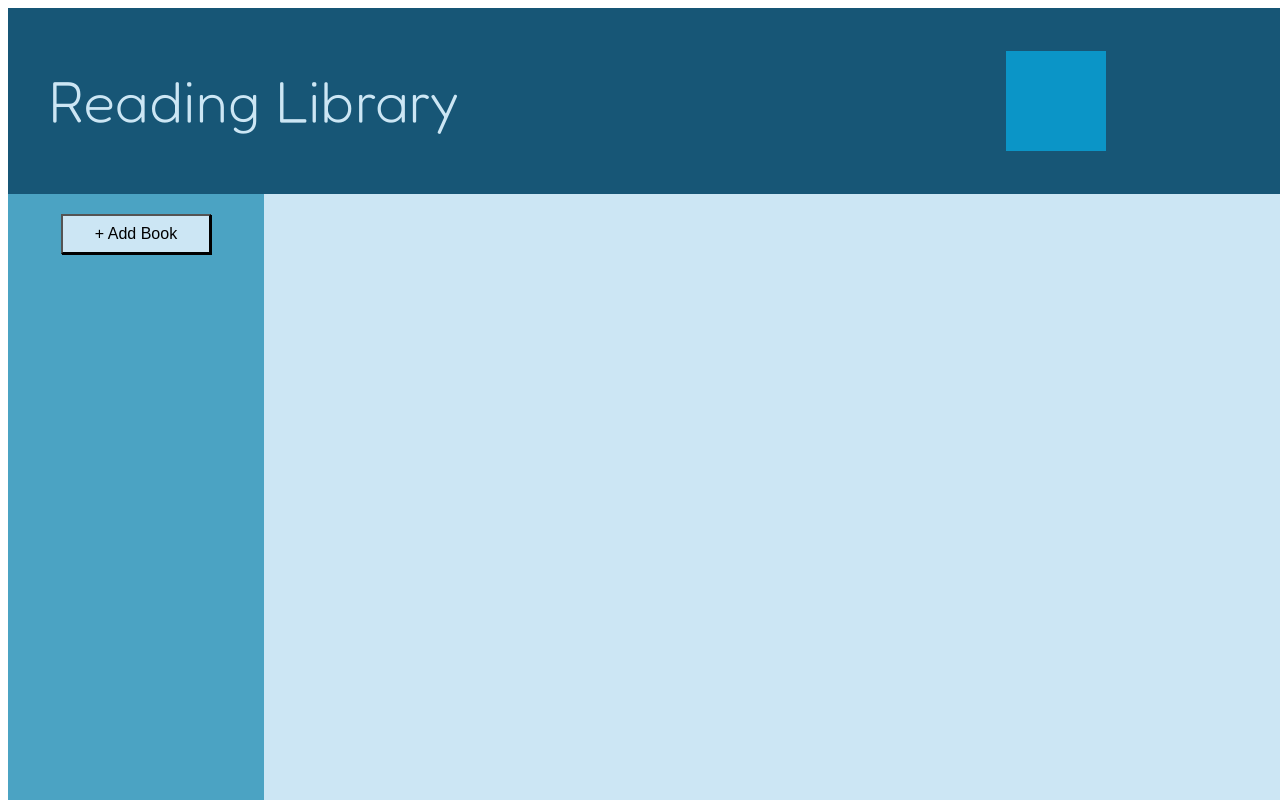
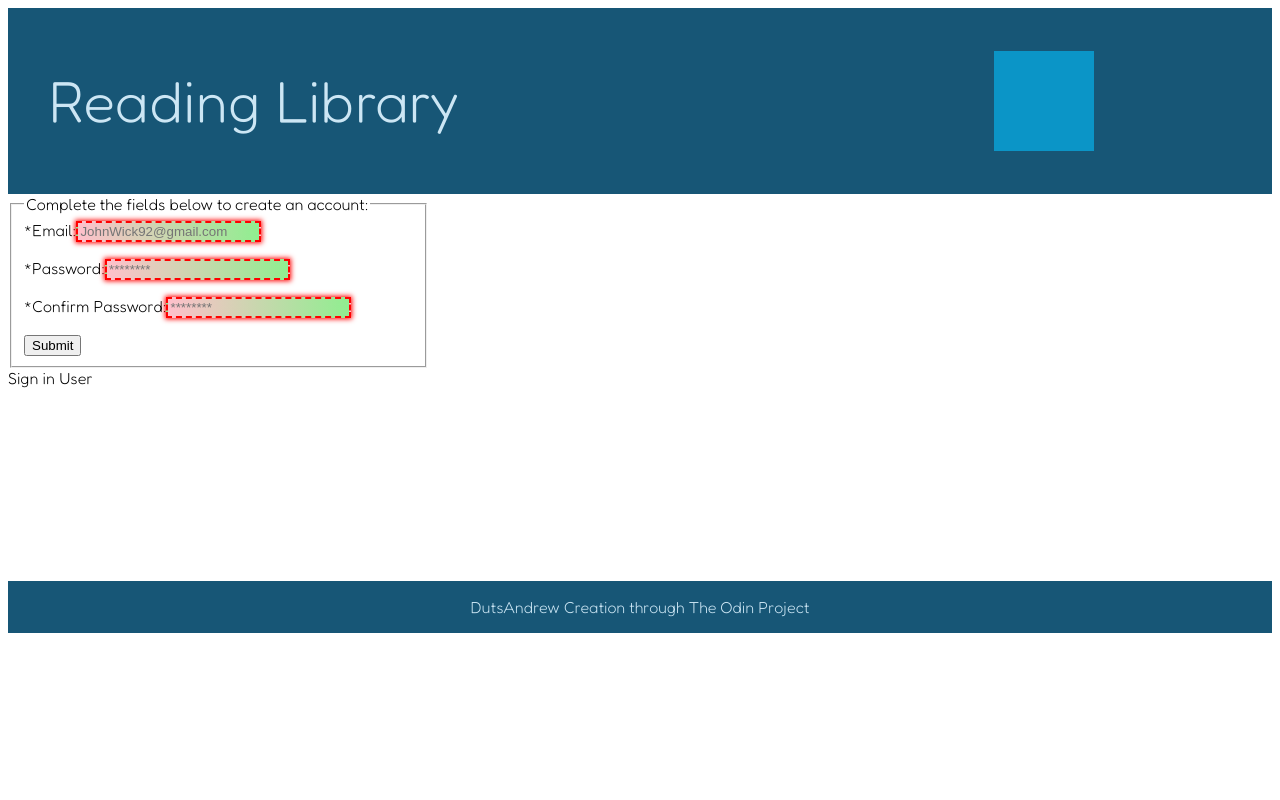
Before and after one commit to DutsAndrew/library-app, a React (Create React App) app: page / in a window 1280 px wide. Shown: the top 800 px of the page. Built offline with nearby package versions, Linux system fonts and the light colour scheme; no server answers; the database is empty; grey boxes are pictures that could not be loaded.

Commit message:
added form for user creation with firebase

```diff
--- a/package.json
+++ b/package.json
@@ -10,6 +10,7 @@
     "@types/node": "^16.11.66",
     "@types/react": "^18.0.21",
     "@types/react-dom": "^18.0.6",
+    "firebase": "^9.13.0",
     "react": "^18.2.0",
     "react-dom": "^18.2.0",
     "react-scripts": "5.0.1",
--- a/public/index.html
+++ b/public/index.html
@@ -9,7 +9,6 @@
       name="description"
       content="Web site created using create-react-app"
     />
-    <link rel="apple-touch-icon" href="%PUBLIC_URL%/logo192.png" />
     <!--
       manifest.json provides metadata used when your web app is installed on a
       user's mobile device or desktop. See https://developers.google.com/web/fundamentals/web-app-manifest/
--- a/src/App.tsx
+++ b/src/App.tsx
@@ -4,10 +4,50 @@ import Header from './components/Header';
 import Sidebar from './components/Sidebar';
 import Page from './components/Page';
 import Footer from './components/Footer';
+import AccountAuthentication from './components/AccountAuthentication';
 import './style/App.css';
 import './style/FormValidation.css';
+import { initializeApp } from 'firebase/app';
+import { getFirestore, collection, getDocs } from 'firebase/firestore';
+import { getAuth, createUserWithEmailAndPassword } from 'firebase/auth';
 
-const App = () => {
+const App = (): JSX.Element | null => {
+
+  // Initialize Firebase Authentication and get a reference to the service
+  const firebaseConfig: object = {
+    apiKey: "AIzaSyB25C0MNgL_tEDdOGN759b1NX0ZgHC5bj8",
+    authDomain: "library-app-7b48d.firebaseapp.com",
+    projectId: "library-app-7b48d",
+    storageBucket: "library-app-7b48d.appspot.com",
+    messagingSenderId: "243144925550",
+    appId: "1:243144925550:web:541a504b3ae60cb2c8a17f",
+  };
+  const app = initializeApp(firebaseConfig);
+
+  const [userStatus, setUserStatus] = useState({
+    formCompleted: false,
+  });
+
+  const [dbStatus, setDbStatus] = useState({
+    status: false,
+    error: null,
+  });
+
+  useEffect(() => {
+    const db = getFirestore(app);
+
+    if (dbStatus.status === false) {
+      // Get a list of books from database
+      const data = getBooks(db);
+      async function getBooks(db: any): Promise<object> {
+        const booksCollection = collection(db, 'books');
+        const booksSnapshot = await getDocs(booksCollection);
+        const booksList = booksSnapshot.docs.map(doc => doc.data());
+        console.log('async', booksList)
+        return booksList;
+      };
+    };
+  }, []);
 
   const [library, setLibrary]: any[] = useState({
     library: [],
@@ -34,6 +74,15 @@ const App = () => {
       };
     };
   };
+
+  const submitAccountInformation = (e: MouseEvent): void => {
+    e.preventDefault();
+    console.log('form is being submitted');
+  };
+
+  const signInUser = (): void => {
+    console.log('attempting to sign in');
+  }
 
   const addBookToLibrary = (title: string, author: string, pages: number): void => {
     const currentLibrary: any[] = library.library;
@@ -71,13 +120,37 @@ const App = () => {
     });
   };
 
+  if (userStatus.formCompleted === false) {
+    return (
+      <>
+        <Header />
+        <AccountAuthentication
+          userStatus={userStatus}
+          submitAccountInformation={submitAccountInformation}
+          signInUser={signInUser}
+        />
+        <Footer />
+      </>
+    );
+  };
+
+  if (userStatus.formCompleted === true) {
+    return (
+      <>
+        <Header />
+        <Sidebar addBookToLibrary={addBookToLibrary} />
+        <Page
+          library={library}
+          changeReadStatus={changeReadStatus}
+          removeBook={removeBook}
+        />
+        <Footer />
+      </>
+    );
+  };
+
   return (
-    <>
-      <Header />
-      <Sidebar addBookToLibrary={addBookToLibrary} />
-      <Page library={library} changeReadStatus={changeReadStatus} removeBook={removeBook} />
-      <Footer />
-    </>
+    <p>error, please try again</p>
   );
 };
 
--- /dev/null
+++ b/src/components/AccountAuthentication.tsx
@@ -0,0 +1,24 @@
+import React, { FC, MouseEventHandler } from "react";
+import '../style/AccountAuthentication.css';
+import CreateAccount from './CreateAccount';
+import SignIn from './SignInUser';
+
+interface AccountAuthenticationProps {
+  userStatus: object,
+  submitAccountInformation: MouseEventHandler<HTMLButtonElement>,
+  signInUser: Function,
+};
+
+const AccountAuthentication: FC<AccountAuthenticationProps> = (props): JSX.Element => {
+
+  const { userStatus, submitAccountInformation, signInUser } = props;
+
+  return (
+    <div id="account-authentication-dashboard">
+      <CreateAccount submitAccountInformation={submitAccountInformation} />
+      <SignIn signInUser={signInUser} />
+    </div>
+  );
+};
+
+export default AccountAuthentication;
--- /dev/null
+++ b/src/components/CreateAccount.tsx
@@ -0,0 +1,120 @@
+import React, { FC, MouseEventHandler } from "react";
+
+interface CreateAccountProps {
+  submitAccountInformation: MouseEventHandler<HTMLButtonElement>,
+};
+
+const CreateAccount: FC<CreateAccountProps> = (props): JSX.Element => {
+
+  const { submitAccountInformation } = props;
+
+  const mailFormat: RegExp = /^\w+([\.-]?\w+)*@\w+([\.-]?\w+)*(\.\w{2,3})+$/;
+  const passwordFormat: RegExp = /^(?=.*?[A-Z])(?=.*?[a-z])(?=.*?[0-9])(?=.*?[#?!@$%^&*-]).{8,}$/gm;
+
+  const handleFormChange = (e: any): void => {
+    const entryThatChanged: any = e.target;
+    const errorText: any = e.target.nextSibling;
+    if (entryThatChanged && errorText) {
+      if ((entryThatChanged.validity.valid && entryThatChanged.value.match(mailFormat))
+        || (entryThatChanged.validity.valid && entryThatChanged.value.match(passwordFormat))
+      ) {
+        errorText.textContent = "";
+        errorText.className = "error";
+      } else {
+        showError(entryThatChanged, errorText);
+      };
+    };
+  };
+
+  const showError = (entry: any, error: any): void => {
+    if (entry.id === 'email-input') {
+      if (entry.validity.valueMissing) {
+        error.textContent = "You need to enter an email address";
+        error.classList.add("error", "error-active");
+      } else if (!entry.value.match(mailFormat)) {
+        error.textContent = `Your email address doesn't seem to follow the traditional email patterns, please try again`;
+        error.classList.add("error", "error-active");
+      } else if (entry.validity.tooShort) {
+        error.textContent = `Your email should be at least ${entry.minLength} characters; you entered: ${entry.value.length}`;
+        error.classList.add("error", "error-active");
+      } else if (entry.validity.tooLong) {
+        error.textContent = `Your email should be no more than ${entry.maxLength} characters; you entered: ${entry.value.length}`;
+        error.classList.add("error", "error-active");
+      }
+      return;
+    };
+
+    if (entry.id === 'password-input') {
+      if (entry.validity.valueMissing) {
+        error.textContent = "You need to enter a password";
+        error.classList.add("error", "error-active");
+      } else if (!entry.value.match(passwordFormat)) {
+        error.textContent = `Your password must have at least: 1) One uppercase letter, 2) One lowercase letter, 3) One number, 4) One symbol, 5) And be at least 8 characters in length`;
+        error.classList.add("error", "error-active");
+      } else if (entry.validity.tooShort) {
+        error.textContent = `Your password should be at least ${entry.minLength} characters; you entered: ${entry.value.length}`;
+        error.classList.add("error", "error-active");
+      } else if (entry.validity.tooLong) {
+        error.textContent = `Your password should be no more than ${entry.maxLength} characters; you entered: ${entry.value.length}`;
+        error.classList.add("error", "error-active");
+      }
+      return;
+    };
+
+    if (entry.id === 'password-confirm-input') {
+      if (entry.validity.valueMissing) {
+        error.textContent = "You need to confirm your password";
+        error.classList.add("error", "error-active");
+      } else if (entry.value !== entry.previousSibling.previousSibling.value) {
+        error.textContent = `Your passwords do not match`;
+        error.classList.add("error", "error-active");
+      }
+      return;
+    };
+  };
+
+
+  return (
+    <form id="user-creation-form">
+      <fieldset>
+        <legend>Complete the fields below to create an account:</legend>
+        <label htmlFor="email-input" >*Email:</label>
+        <input id="email-input"
+          placeholder="JohnWick92@gmail.com"
+          onChange={handleFormChange}
+          minLength={9}
+          maxLength={253}
+          required>
+        </input>
+        <p id="email-input-error" className ="error-msg" ></p>
+        <label htmlFor="password-input" >*Password:</label>
+        <input id="password-input"
+          placeholder="********"
+          onChange={handleFormChange}
+          minLength={8}
+          maxLength={127}
+          type="password"
+          required>
+        </input>
+        <p id="password-input-error" className ="error-msg" ></p>
+        <label htmlFor="password-confirm-input" >*Confirm Password:</label>
+        <input id="password-confirm-input"
+          placeholder="********"
+          onChange={handleFormChange}
+          minLength={8}
+          maxLength={127}
+          type="password"
+          required>
+        </input>
+        <p id="password-confirm-input-error" className ="error-msg" ></p>
+        <button id="account-submit"
+          type="submit"
+          onClick={submitAccountInformation} >
+            Submit
+        </button>
+      </fieldset>
+    </form>
+  );
+};
+
+export default CreateAccount;
--- a/src/components/Page.tsx
+++ b/src/components/Page.tsx
@@ -18,7 +18,11 @@ const Page: FC<PageProps> = (props): JSX.Element => {
             <ul className="book-cards" id="book-example">
               {Array.isArray(library.library) && library.library.map((book) => {
                 return <li className="book" id={book.id} key={book.id} >
-                  <BookItem book={book} changeReadStatus={changeReadStatus} removeBook={removeBook} />
+                  <BookItem
+                    book={book}
+                    changeReadStatus={changeReadStatus}
+                    removeBook={removeBook}
+                  />
                 </li>
               })}
             </ul>
--- a/src/components/Sidebar.tsx
+++ b/src/components/Sidebar.tsx
@@ -50,9 +50,9 @@ const Sidebar: FC<SidebarProps> = (props): JSX.Element => {
     }
   }
 
-  const handleBookFormChange = (e: any | null): void => {
-    const entryThatChanged: any | null = e.target;
-    const errorText: any | null = e.target.nextSibling;
+  const handleBookFormChange = (e: any): void => {
+    const entryThatChanged: any = e.target;
+    const errorText: any = e.target.nextSibling;
     if (entryThatChanged && errorText) {
       if (entryThatChanged.validity.valid) {
         errorText.textContent = "";
@@ -63,7 +63,7 @@ const Sidebar: FC<SidebarProps> = (props): JSX.Element => {
     };
   };
 
-  const showError = (entry: any | null, error: any | null): void => {
+  const showError = (entry: any, error: any): void => {
     if (entry.id === 'title') {
       if (entry.validity.valueMissing) {
         error.textContent = "You need to enter a book title";
--- /dev/null
+++ b/src/components/SignInUser.tsx
@@ -0,0 +1,17 @@
+import React, { FC } from "react";
+import '../style/SignInUser.css';
+
+interface SignInProps {
+  signInUser: Function,
+}
+
+const SignIn: FC<SignInProps> = (props): JSX.Element => {
+
+  const { signInUser } = props;
+
+  return (
+    <div>Sign in User</div>
+  );
+};
+
+export default SignIn;
--- /dev/null
+++ b/src/style/AccountAuthentication.css
@@ -0,0 +1,5 @@
+#user-creation-form {
+  display: grid;
+  grid-row: 2 / 4;
+  grid-column: 1 / 2;
+}
```
Also changed, not shown: public/manifest.json, src/style/SignInUser.css (added), 1 other file (tests, documents, lock files or other folders).
